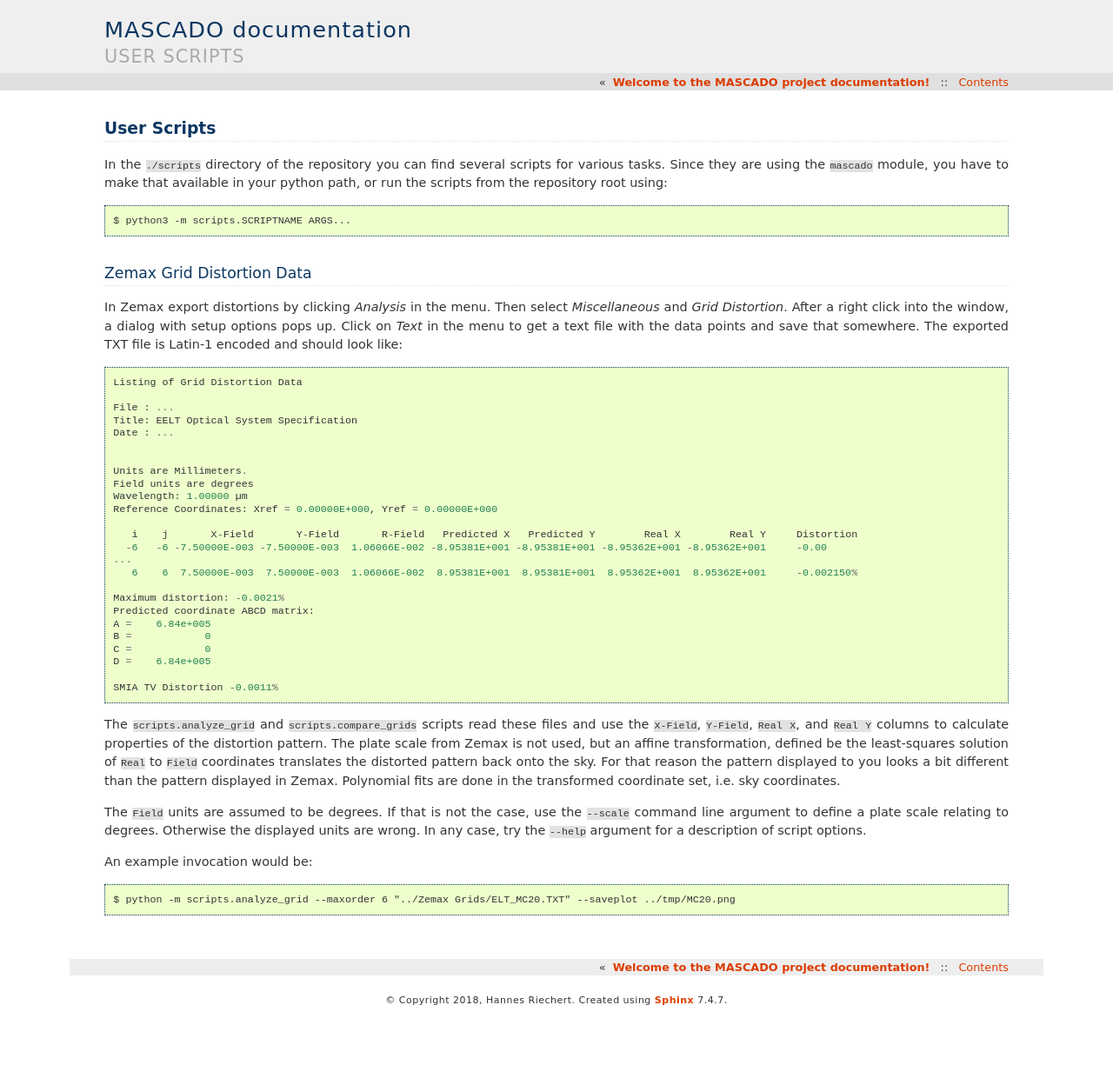
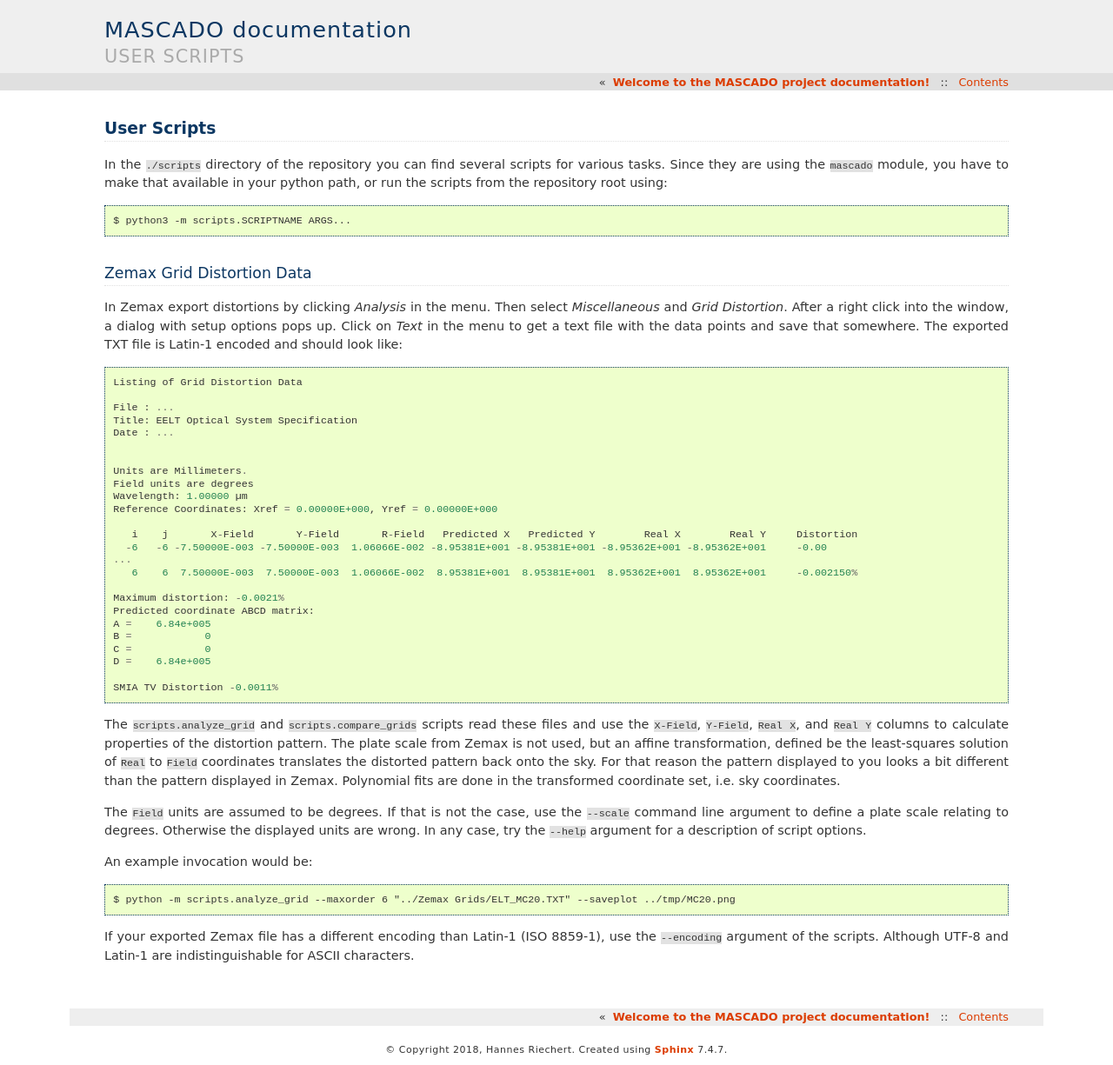
Before and after one commit to tychon/mascado, a Sphinx documentation site: the page built from docs/source/scripts.rst, in a window 1280 px wide. Shown: the whole page at 87% size. Built offline with Sphinx 7.4.7, drawn with Linux system fonts in a browser that asks for light colours; pages that are not in the unit, such as notebooks, are missing from menus; before the commit the page ends 1167 px from its top, so only the background shows below that.

Commit message:
make Zemax file encoding configurable in cmd line
Dependency on NumPy 1.14 noted in README

```diff
--- a/docs/source/scripts.rst
+++ b/docs/source/scripts.rst
@@ -65,3 +65,7 @@ options.
 An example invocation would be::
 
   $ python -m scripts.analyze_grid --maxorder 6 "../Zemax Grids/ELT_MC20.TXT" --saveplot ../tmp/MC20.png
+
+If your exported Zemax file has a different encoding than Latin-1 (ISO
+8859-1), use the ``--encoding`` argument of the scripts.  Although
+UTF-8 and Latin-1 are indistinguishable for ASCII characters.
```
Also changed, not shown: README.md (+3 -1 lines), 2 other files.
